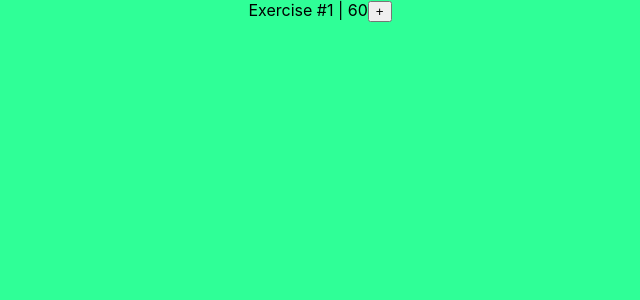
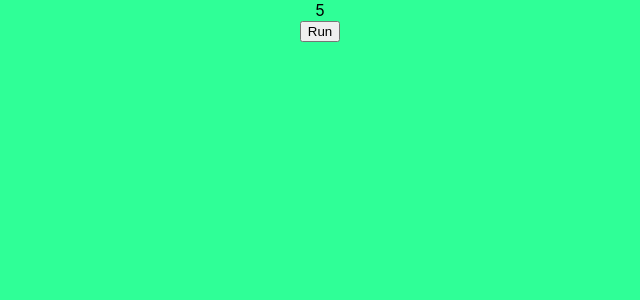
Before and after one commit to agilles1/practice-timer, a React (Create React App) app: page / in a window 1280 px wide. Shown: the top 300 px of the page, without its empty margins (320-960 px from the left). Built offline with nearby package versions, Linux system fonts and the light colour scheme.

Commit message:
Hook use example inserted added to Timer

```diff
--- a/src/components/Timer.js
+++ b/src/components/Timer.js
@@ -1,21 +1,66 @@
-import React, { useState } from 'react';
+// import React, { useRef, useEffect, useState } from "react";
 
-export default function Timer({start, exercise}) {
+// export default function Timer({start, exercise}) {
 
-    const [seconds, setSeconds] = useState(start)
+//     const [seconds, setSeconds] = useState(start)
+//     const [stop, setStop] = useState(true)
 
-    function startTimer() {
-        const interval = setInterval(() => {
-            setSeconds(seconds => seconds - 1);
-          }, 1000);
-          return () => clearInterval(interval);
+//     let intervalRef = useRef();
+
+//     const decreaseSeconds = () => setSeconds((prevSeconds) => prevSeconds - 1);
+
+//     useEffect(() => {
+//             setStop(true);
+//             return () => clearInterval(intervalRef.current);
+//           }, []);
+
+//     const startTimer = () => {
+//             let interval = setInterval(() => {
+//                 if (seconds > 0) {
+//                     setSeconds((prevSeconds) => prevSeconds - 1);
+//                 }
+//             }, 1000)
+//               return () => clearInterval(interval);
+//         }
+
+//     return (
+//         <div>
+//             {exercise} | {seconds}
+//             <button onClick={startTimer}>+</button>
+//         </div>
+//     )
+// }
+
+import React, { useRef, useEffect, useState } from "react";
+
+export default function Timer() {
+  const [num, setNum] = useState(5);
+  const [pause, setPause] = useState(true);
+
+  let intervalRef = useRef();
+
+  const decreaseNum = () => setNum((prev) => prev - 1);
+
+  useEffect(() => {
+    setPause(true);
+    // intervalRef.current = setInterval(decreaseNum, 1000);
+
+    return () => clearInterval(intervalRef.current);
+  }, []);
+
+  const handleClick = () => {
+    if (!pause) {
+      clearInterval(intervalRef.current);
+    } else {
+      intervalRef.current = setInterval(decreaseNum, 1000);
     }
+    setPause((prev) => !prev);
+  };
 
-    return (
-
-        <div>
-            {exercise} | {seconds}
-            <button onClick={startTimer}>+</button>
-        </div>
-    )
+  return (
+    <div>
+      <div>{num}</div>
+      <button onClick={handleClick}>{pause ? "Run" : "Pause"}</button>
+    </div>
+  );
 }
--- a/src/containers/TimerContainer.js
+++ b/src/containers/TimerContainer.js
@@ -6,7 +6,7 @@ class TimerContainer extends Component {
     render() {
         return (
             <div>
-                <Timer start={60} exercise={"Exercise #1"} />
+                <Timer start={5} exercise={"Exercise #1"} />
             </div>
         );
     }
```
